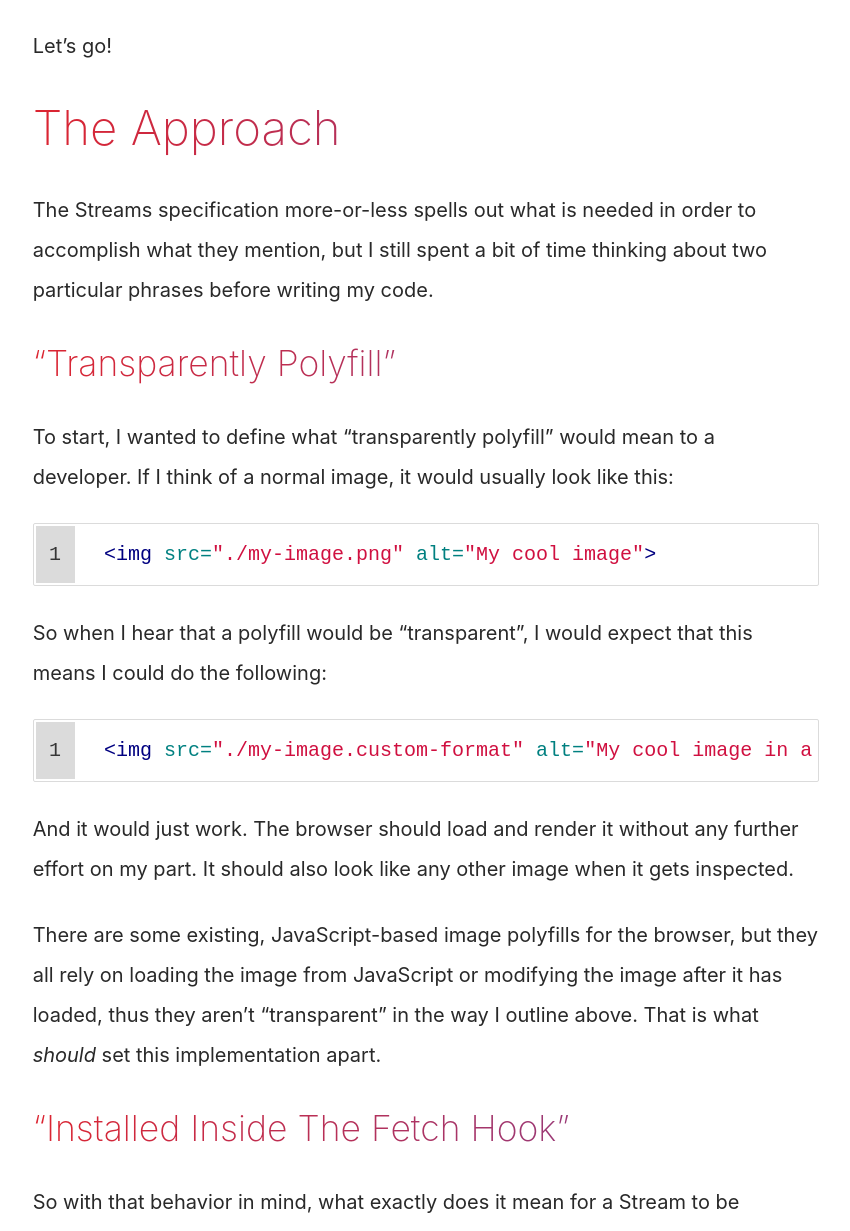
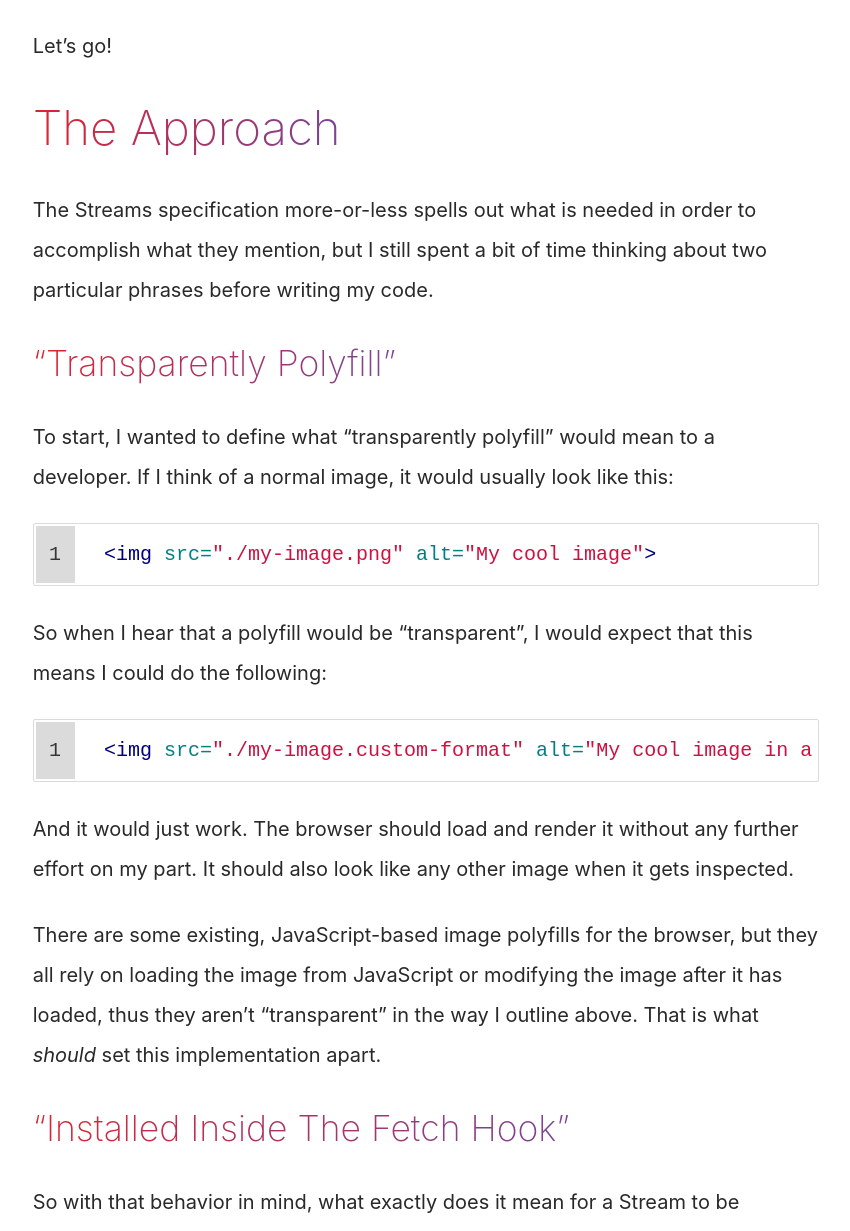
Before and after one commit to trentmwillis/pretty-okay.dev, a Jekyll site: the page built from _posts/2019-01-01-creating-your-own-image-format.md, in a window 1280 px wide. Shown: the part 1412-2643 px from the top of the page, without its empty margins (214-1064 px from the left). Built offline with Jekyll 4.4.1, drawn with Linux system fonts in a browser that asks for light colours; comment, search, counter and statistics services are not loaded.

Commit message:
Improve heading styles

```diff
--- a/_sass/_base.scss
+++ b/_sass/_base.scss
@@ -101,6 +101,9 @@
   background: -webkit-linear-gradient(left, $color-brand, $color-accent);
   -webkit-background-clip: text;
   -webkit-text-fill-color: transparent;
+
+  max-width: 100%;
+  width: max-content;
 }
 
 h1 { font-size: $size-5; }
--- a/_sass/_layout.scss
+++ b/_sass/_layout.scss
@@ -242,11 +242,7 @@
  */
 
 .section-header {
-  margin: $spacing-unit 0 $spacing-unit;
-  text-align: center;
-  border: 1px solid #e8e8e8;
-  border-left: none;
-  border-right: none;
+  margin: $spacing-unit auto $spacing-unit;
 }
 
 .post-list {
--- a/speaking.html
+++ b/speaking.html
@@ -34,7 +34,7 @@
 {% endunless %}
 
 <section>
-    <h2 class="section-header">Past Talks</h2>
+  <h2 class="section-header">Past Talks</h2>
 
   <ul class="post-grid">
     {% for post in site.posts %}
```
